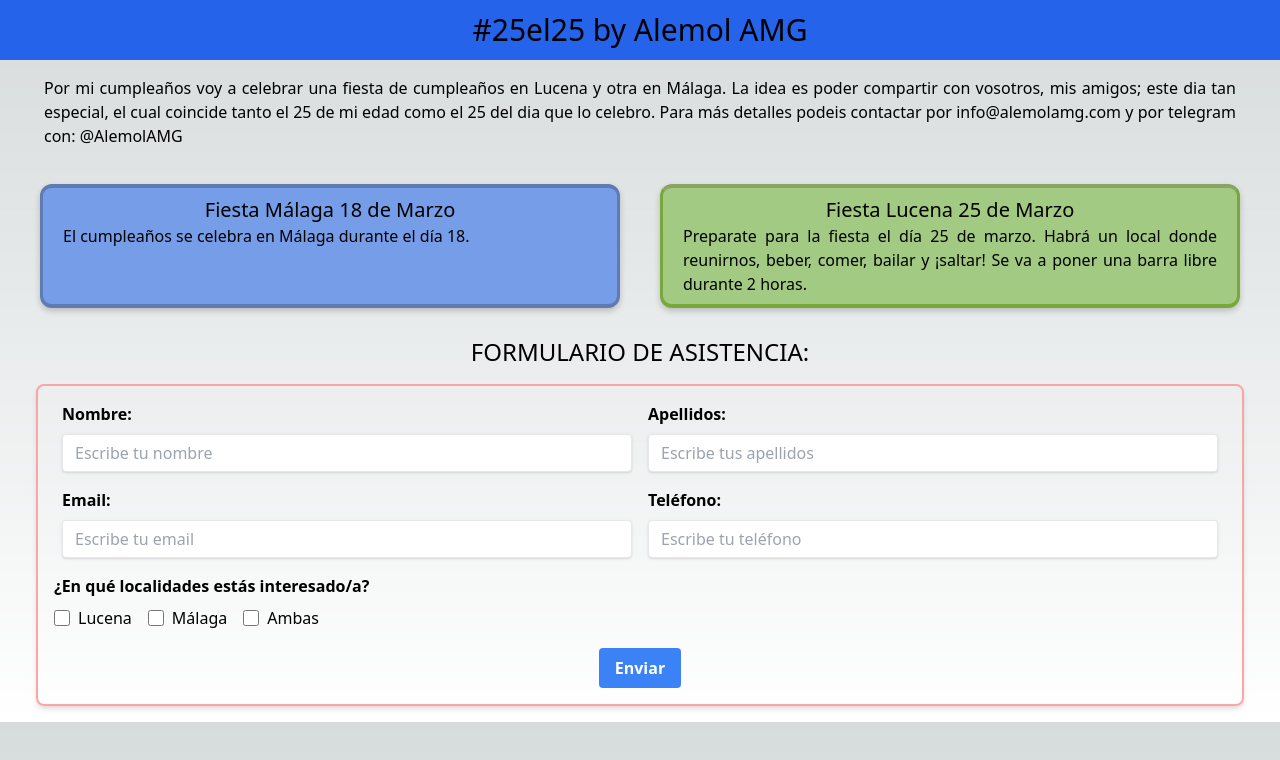
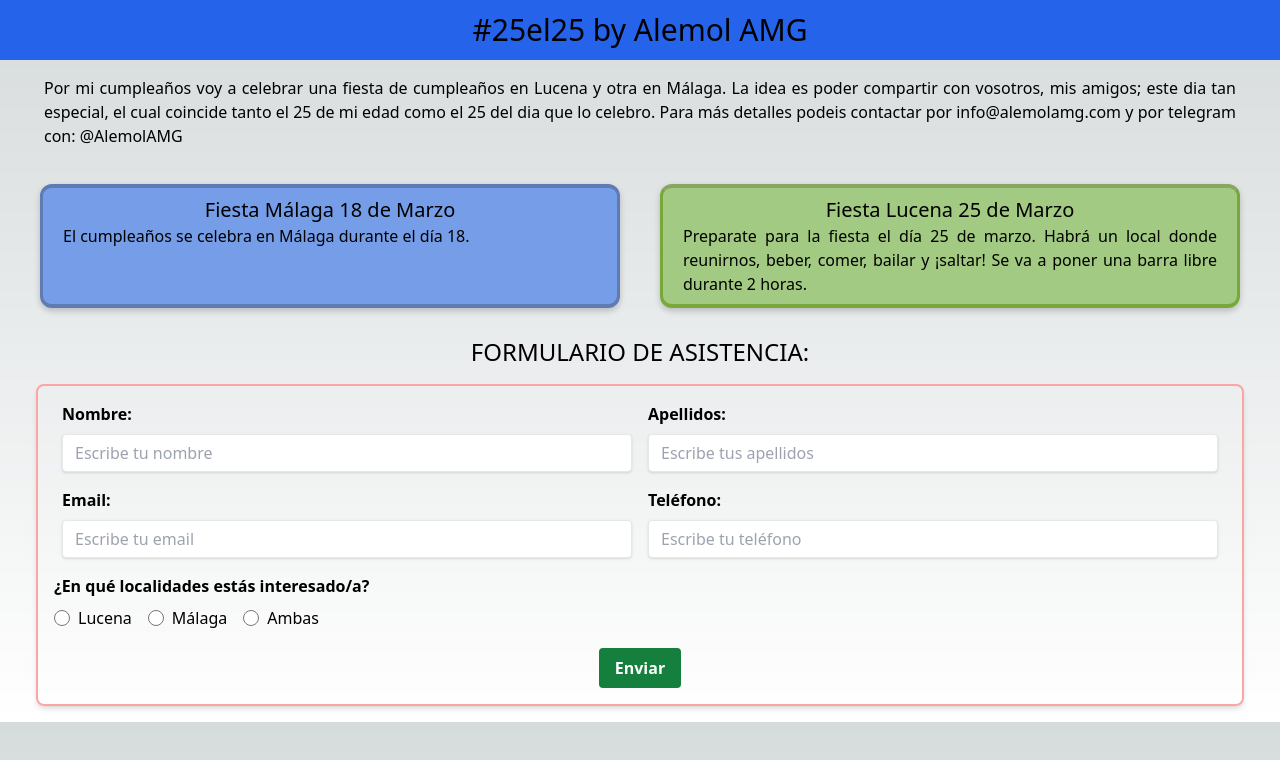
Before and after one commit to alemolamg/web-fiesta, a Next.js app: page / in a window 1280 px wide. Shown: the top 760 px of the page. Built offline with nearby package versions, Linux system fonts and the light colour scheme.

Commit message:
GIT ADD primer formulario funcionando

```diff
--- a/src/components/Form.tsx
+++ b/src/components/Form.tsx
@@ -1,5 +1,6 @@
-import { ChangeEvent, FC } from "react"
+import { ChangeEvent, FC, FormEventHandler } from "react"
 import React, { useState } from 'react';
+import { supabase } from "@/supabaseClient";
 
 const Form: FC<{}> = ({ }) => {
     //const classStyle: string = "my-2 px-2 py-1 md:mx-4 md:rounded-xl lg:mx-5 " + className
@@ -9,19 +10,11 @@ const Form: FC<{}> = ({ }) => {
     const [email, setEmail] = useState('');
     const [telefono, setTelefono] = useState('');
     // const [localidad, setLocalidad] = useState('');
-    const [asistencia, setAsistencia] = useState('');
-    const [localidades, setLocalidades] = useState({
-        lucena: false,
-        malaga: false,
-        ambas: false
-    });
+    const [localidad, setLocalidad] = useState("");
 
-    const handleLocalidadesChange = (event: ChangeEvent<HTMLInputElement>) => {
-        const { name, checked } = event.target;
-        setLocalidades({
-            ...localidades,
-            [name]: checked
-        });
+
+    const handleLocalidadChange = (event: ChangeEvent<HTMLInputElement>) => {
+        setLocalidad(event.target.value);
     };
 
 
@@ -45,16 +38,18 @@ const Form: FC<{}> = ({ }) => {
     //     setAsistencia(event.target.value);
     // };
 
-     const handleSubmit = (event: ChangeEvent<HTMLInputElement>) => {
+     const handleSubmit: FormEventHandler<HTMLFormElement> = async (event ) => {
          event.preventDefault();
          console.log(`
            Nombre: ${nombre}
            Apellidos: ${apellidos}
            Email: ${email}
            Teléfono: ${telefono}
-           Localidad: ${localidades}
-           Asistencia: ${asistencia}
+           Localidad: ${localidad}
          `);
+         await supabase.from("personas").insert({
+             nombre, apellidos, email, telefono, lugar: localidad
+         })
      };
 
     return (
@@ -64,7 +59,7 @@ const Form: FC<{}> = ({ }) => {
                 En proceso de creación
             </div> */}
             <div className=" p-4">
-                <form className="border-red-300 border-2 p-4 rounded-lg shadow-md">
+                <form className="border-red-300 border-2 p-4 rounded-lg shadow-md" onSubmit={handleSubmit}>
                     <div className="grid md:grid-cols-2">
                         <div className="mb-4 mx-2">
                             <label htmlFor="nombre" className="block font-bold mb-2">
@@ -136,33 +131,36 @@ const Form: FC<{}> = ({ }) => {
                         </span>
                         <label htmlFor="localidades-lucena" className="inline-flex items-center mr-4">
                             <input
-                                type="checkbox"
+                                type="radio"
                                 id="localidades-lucena"
-                                name="lucena"
-                                checked={localidades.lucena}
-                                onChange={handleLocalidadesChange}
+                                name="localidad"
+                                value={"lucena"}
+                                checked={localidad === "lucena"}
+                                onChange={handleLocalidadChange}
                                 className="form-checkbox h-4 w-4 text-blue-600"
                             />
                             <span className="ml-2">Lucena</span>
                         </label>
                         <label htmlFor="localidades-malaga" className="inline-flex items-center mr-4">
                             <input
-                                type="checkbox"
+                                type="radio"
                                 id="localidades-malaga"
-                                name="malaga"
-                                checked={localidades.malaga}
-                                onChange={handleLocalidadesChange}
+                                name="localidad"
+                                value={"malaga"}
+                                checked={localidad === "malaga"}
+                                onChange={handleLocalidadChange}
                                 className="form-checkbox h-4 w-4 text-blue-600"
                             />
                             <span className="ml-2">Málaga</span>
                         </label>
-                        <label htmlFor="localidades-ambas" className="inline-flex items-center">
+                        <label htmlFor="localidad" className="inline-flex items-center">
                             <input
-                                type="checkbox"
+                                type="radio"
                                 id="localidades-ambas"
-                                name="ambas"
-                                checked={localidades.ambas}
-                                onChange={handleLocalidadesChange}
+                                name="localidad"
+                                value={"ambas"}
+                                checked={localidad === "ambas"}
+                                onChange={handleLocalidadChange}
                                 className="form-checkbox h-4 w-4 text-blue-600"
                             />
                             <span className="ml-2 ">Ambas</span>
@@ -171,7 +169,7 @@ const Form: FC<{}> = ({ }) => {
                     <div className="flex justify-center">
                         <button
                             type="submit"
-                            className="bg-blue-500 hover:bg-blue-700 text-white font-bold py-2 px-4 rounded focus:outline-none focus:shadow-outline"
+                            className="bg-green-700 hover:bg-green-800 text-white font-bold py-2 px-4 rounded focus:outline-none focus:shadow-outline"
                         >
                             Enviar
                         </button>
```
